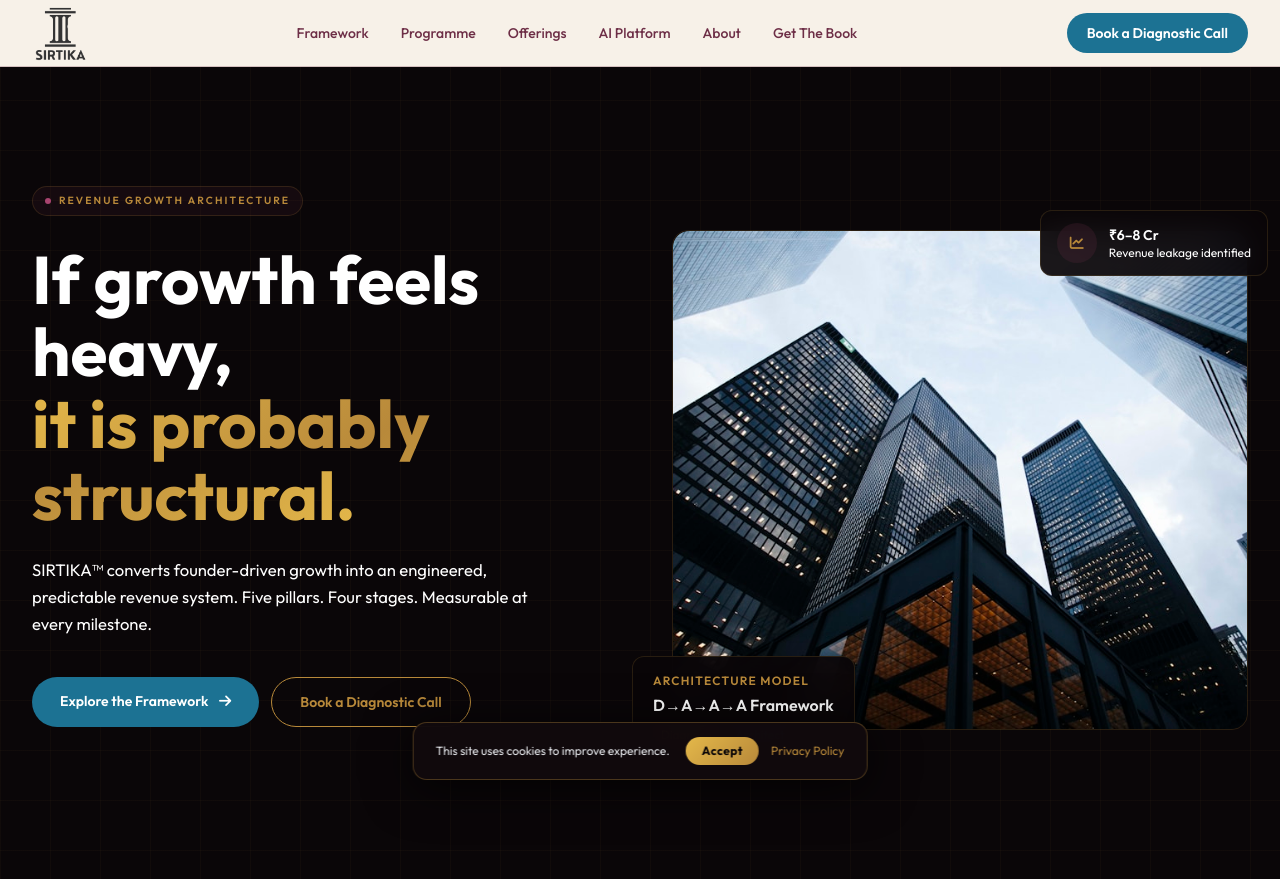
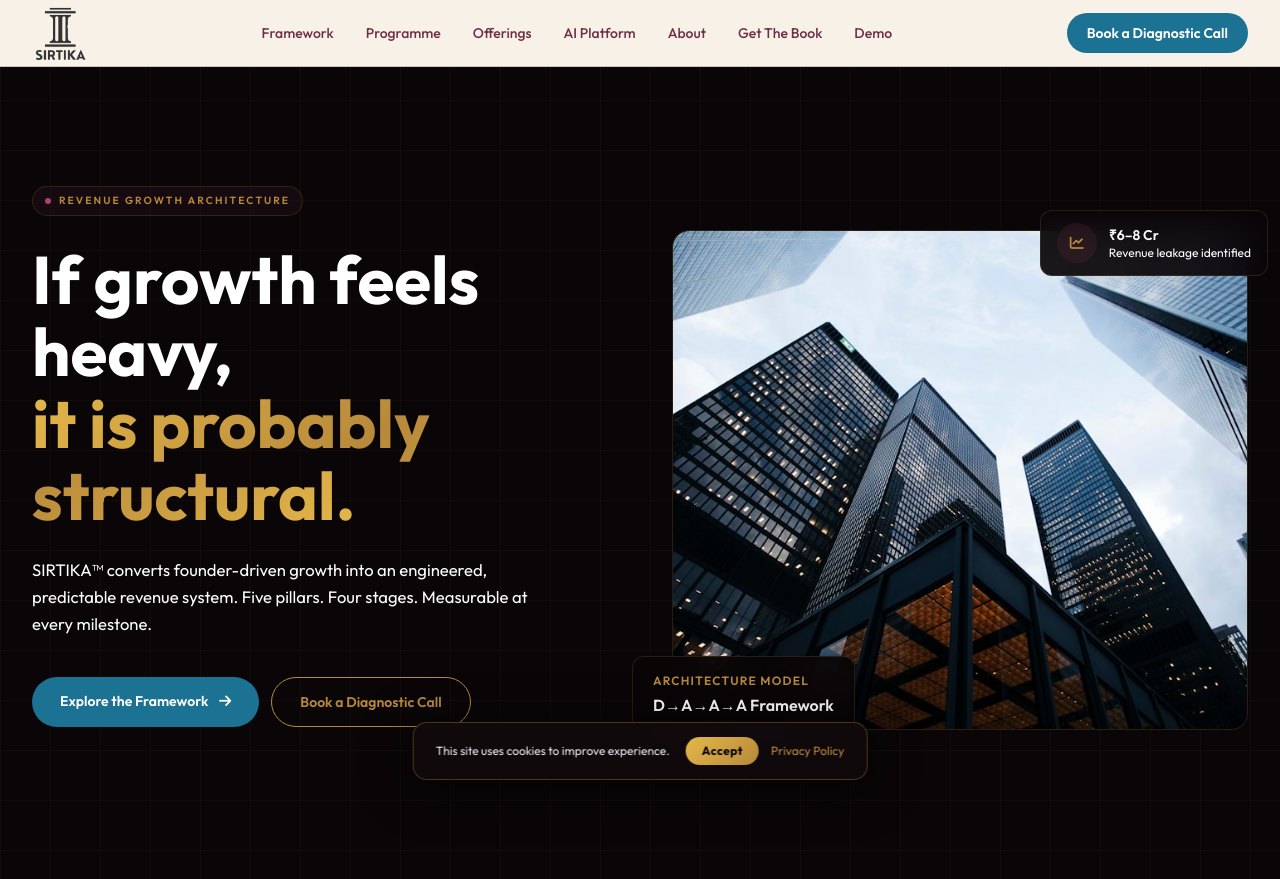
Before and after one commit to sirtika-naveen/lander, a PHP site: page /index.php in a window 1280 px wide. Shown: the top 879 px of the page. Run offline with PHP 8.4, Linux system fonts and the light colour scheme; some libraries are stand-ins or nearby versions; some web fonts are replaced.

Commit message:
Add Demo link to navigation menu
Demo link added in the Navigation Menu

```diff
--- a/navigationMenu.php
+++ b/navigationMenu.php
@@ -11,6 +11,7 @@
       <li><a href="ai-platform.php" class="hover:text-gold-300 transition-colors">AI Platform</a></li>
       <li><a href="about.php" class="hover:text-gold-300 transition-colors">About</a></li>
       <li><a href="buy-book.php" class="hover:text-gold-300 transition-colors">Get The Book</a></li>
+      <li><a href="https://demo.sirtika.com" class="hover:text-gold-300 transition-colors">Demo</a></li>
     </ul>
     <div class="hidden lg:flex items-center gap-3">
       <a href="https://calendly.com/naveenn-sirtika" target="_blank" class="btn-teal px-5 py-2.5 rounded-full text-sm">Book a Diagnostic Call</a>
@@ -24,6 +25,7 @@
     <a href="ai-platform.php" onclick="toggleMob()" class="block text-nav hover:text-gold-300 py-2 border-b border-white/5 text-sm">AI Platform</a>
     <a href="about.php" onclick="toggleMob()" class="block text-nav hover:text-gold-300 py-2 border-b border-white/5 text-sm">About</a>
     <a href="buy-book.php" onclick="toggleMob()" class="block text-nav hover:text-gold-300 py-2 border-b border-white/5 text-sm">Get The Book</a>
+    <a href="https://demo.sirtika.com" onclick="toggleMob()" class="block text-nav hover:text-gold-300 py-2 border-b border-white/5 text-sm">Demo</a>
     <a href="https://calendly.com/naveenn-sirtika" target="_blank" onclick="toggleMob()" class="btn-teal block px-5 py-3 rounded-full text-center text-sm mt-4">Book a Diagnostic Call</a>
   </div>
 </nav>
```
